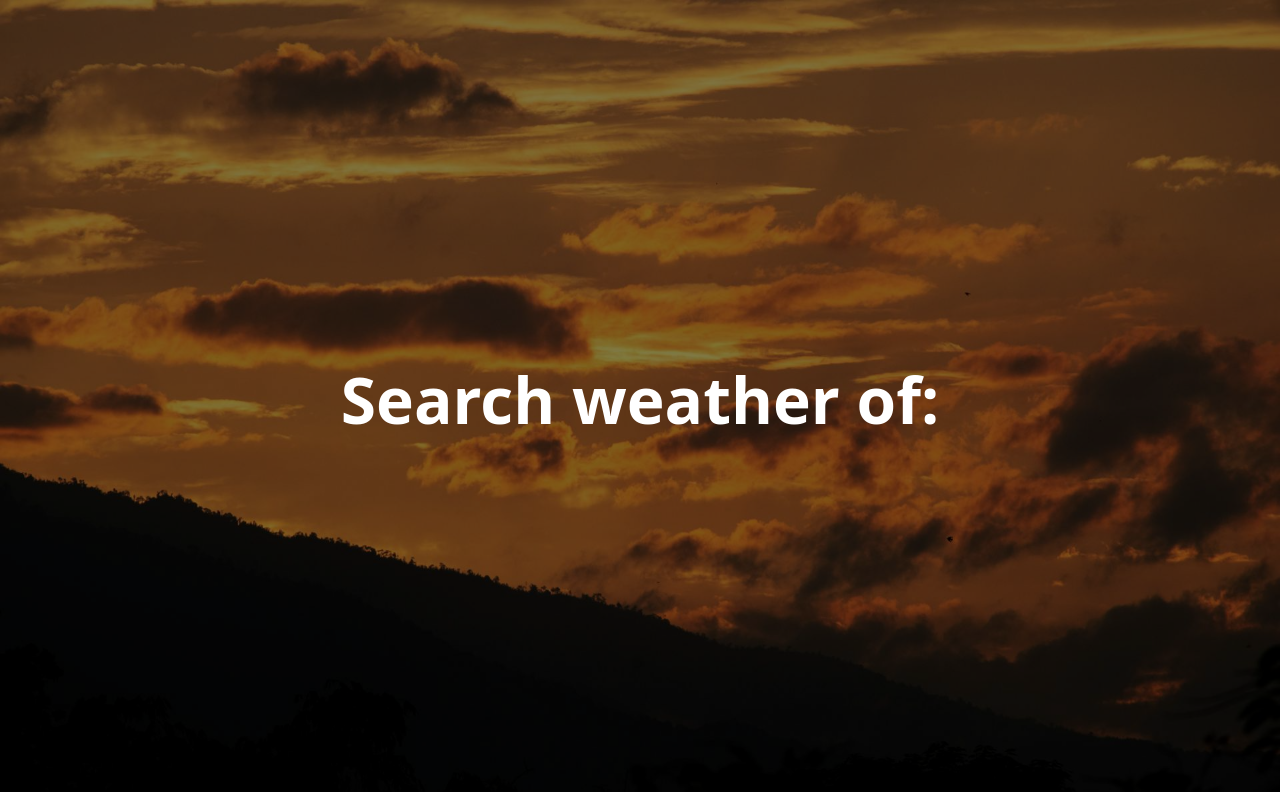
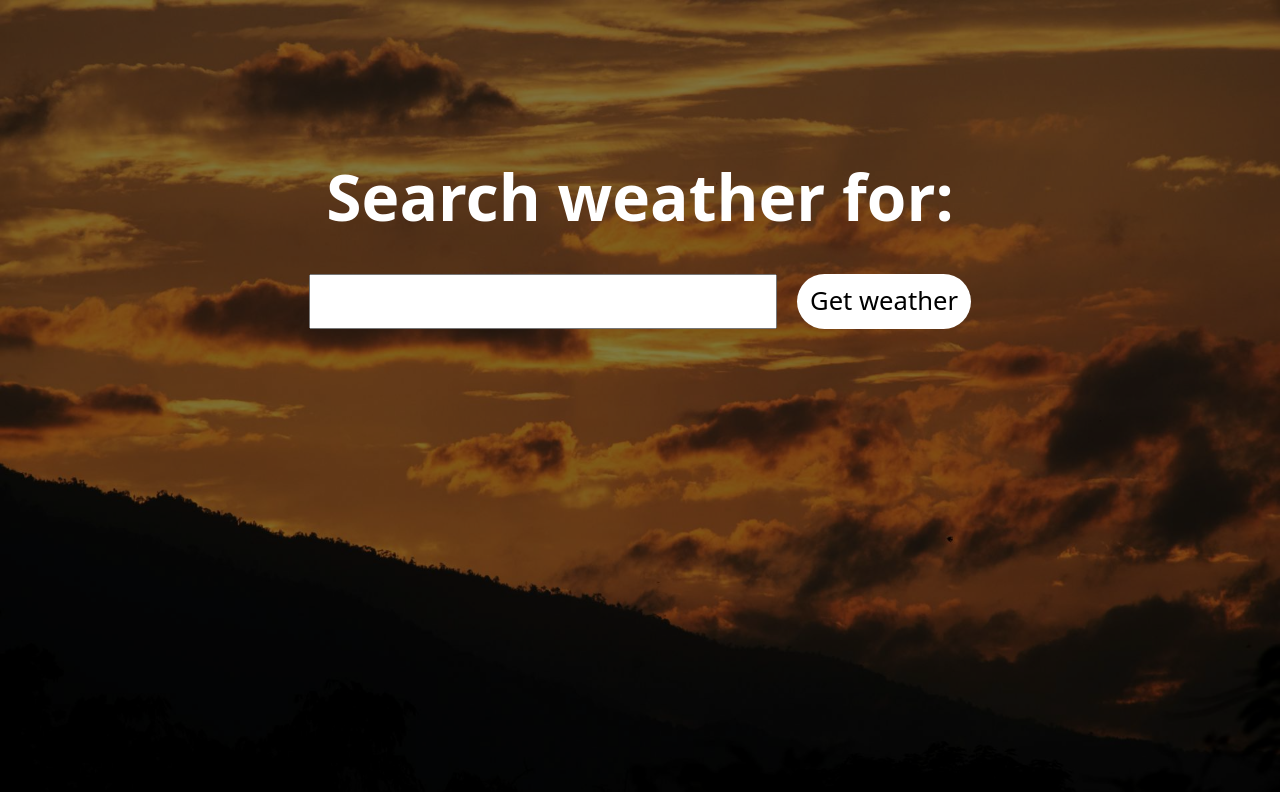
Before and after one commit to ziko1905/weather-app, a website built with webpack: page src/template.html in a window 1280 px wide. Built offline with nearby package versions, Linux system fonts and the light colour scheme; no server answers.

Commit message:
Have styling for promp page

```diff
--- a/src/load.js
+++ b/src/load.js
@@ -6,14 +6,43 @@ export function loadDefault() {
     const bg = document.createElement("img");
     const title = document.createElement("h1");
 
+    main.className = "default";
+    main.style.zIndex = 1;
     bg.src = bgImg;
     bg.className = "bg";
-    title.textContent = "Search weather of:"
+    title.textContent = "Search weather for:"
     title.className = "title"
-    main.className = "default";
-    main.style.zIndex = 1;
 
     main.appendChild(title);
+    SearchDiv.loadLarge(main);
     document.body.appendChild(bg);
     document.body.appendChild(main);
 }
+
+class SearchDiv {
+    static load() {
+        const searchDiv = document.createElement("div");
+        const searchInput = document.createElement("input");
+        const searchButton = document.createElement("button");
+
+        searchDiv.className = "search-div";
+        searchInput.className = "search-inp";
+        searchButton.className = "search-btn";
+        searchButton.textContent = "Get weather";
+
+        searchDiv.appendChild(searchInput);
+        searchDiv.appendChild(searchButton);
+        return searchDiv
+    }
+
+    static loadSmall(elem) {
+        const div = this.load()
+        div.style.fontSize = "1rem";
+        elem.appendChild(div);
+    }
+    static loadLarge(elem) {
+        const div = this.load()
+        div.style.fontSize = "2rem";
+        elem.appendChild(div);
+    }
+}
--- a/src/styles.css
+++ b/src/styles.css
@@ -7,11 +7,13 @@ body {
 div.default {
   display: grid;
   position: fixed;
+  align-content: start;
+  justify-content: center;
+  justify-items: center;
 
   width: 100svw;
   height: 100svh;
-  align-content: center;
-  justify-content: center;
+  margin-top: 20vh;
 }
 
 img.bg {
@@ -24,4 +26,23 @@ img.bg {
 h1.title {
   color: white;
   font-size: 4rem;
+  margin: 0;
 }
+
+.search-div {
+  display: flex;
+  gap: 20px;
+  margin-top: 5vh;
+}
+
+.search-btn {
+  font-size: 0.8em;
+  padding: 0.5em;
+  border: none;
+  background-color: white;
+  border-radius: 30px;
+}
+
+.search-btn:active {
+  background-color: rgb(180, 180, 180);
+}
```
